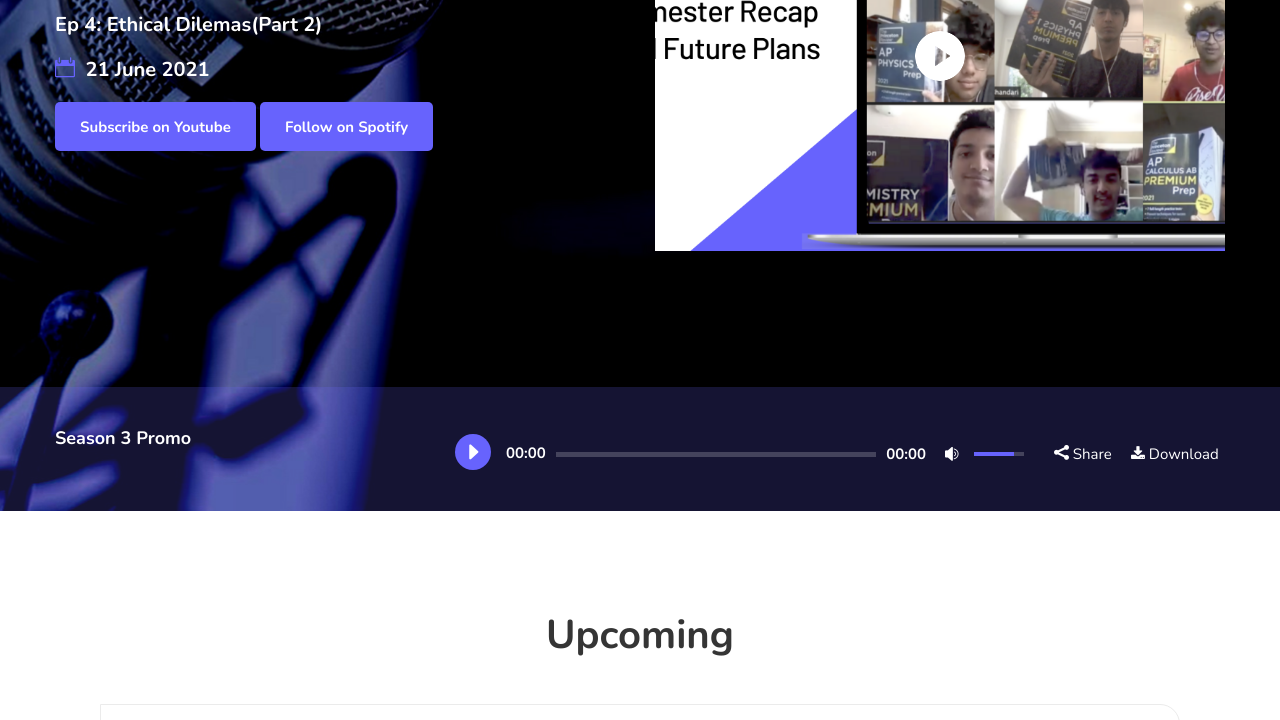
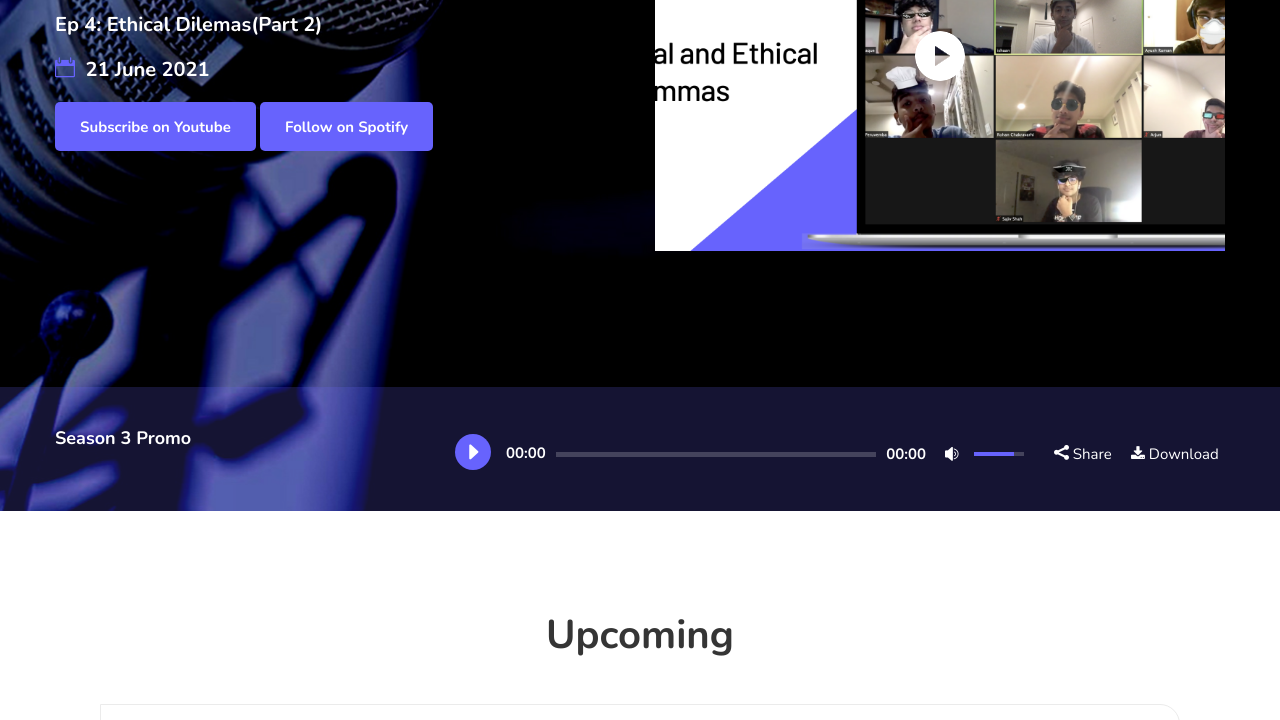
Before and after one commit to ayaanzhaque/The-Haleakalan-Podcast, a plain HTML site: page index.html in a window 1280 px wide. Shown: the part 380-1100 px from the top of the page. Drawn offline with nearby package versions, Linux system fonts and the light colour scheme.

Commit message:
added thummy

```diff
--- a/index.html
+++ b/index.html
@@ -103,7 +103,7 @@
                     </div>
                 </div>
                 <div class="col-lg-6">
-                    <div class="hero__pic set-bg" data-setbg="img/thummies/s3e3thummy.png">
+                    <div class="hero__pic set-bg" data-setbg="img/thummies/s3e4.png">
                         <a href="https://youtu.be/Q9MW3mj7gi8" class="play-btn video-popup"><img src="img/hero/play-btn.png" alt=""></a>
                     </div>
                 </div>
```
Also changed, not shown: img/thummies/s3e4.png (added).
